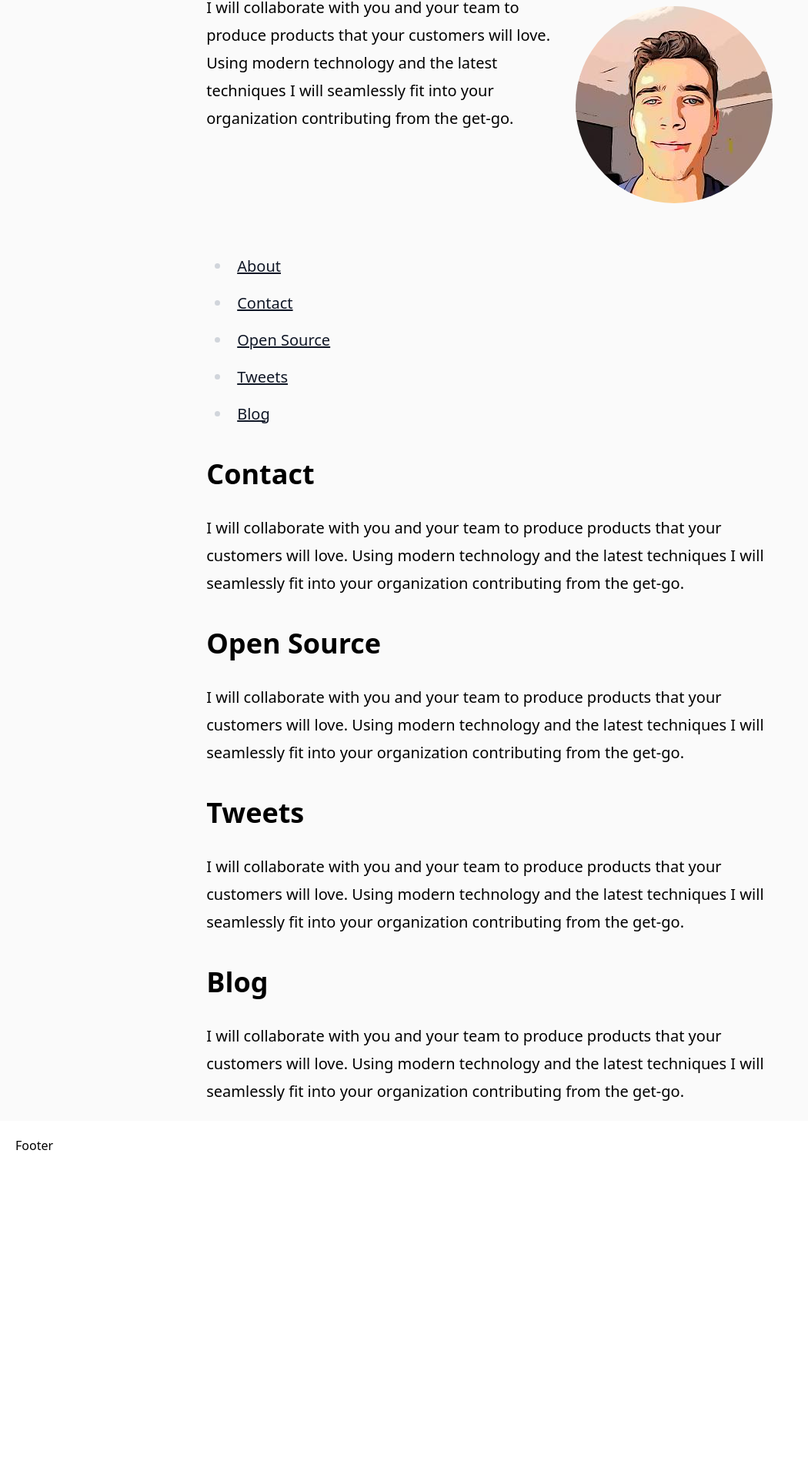
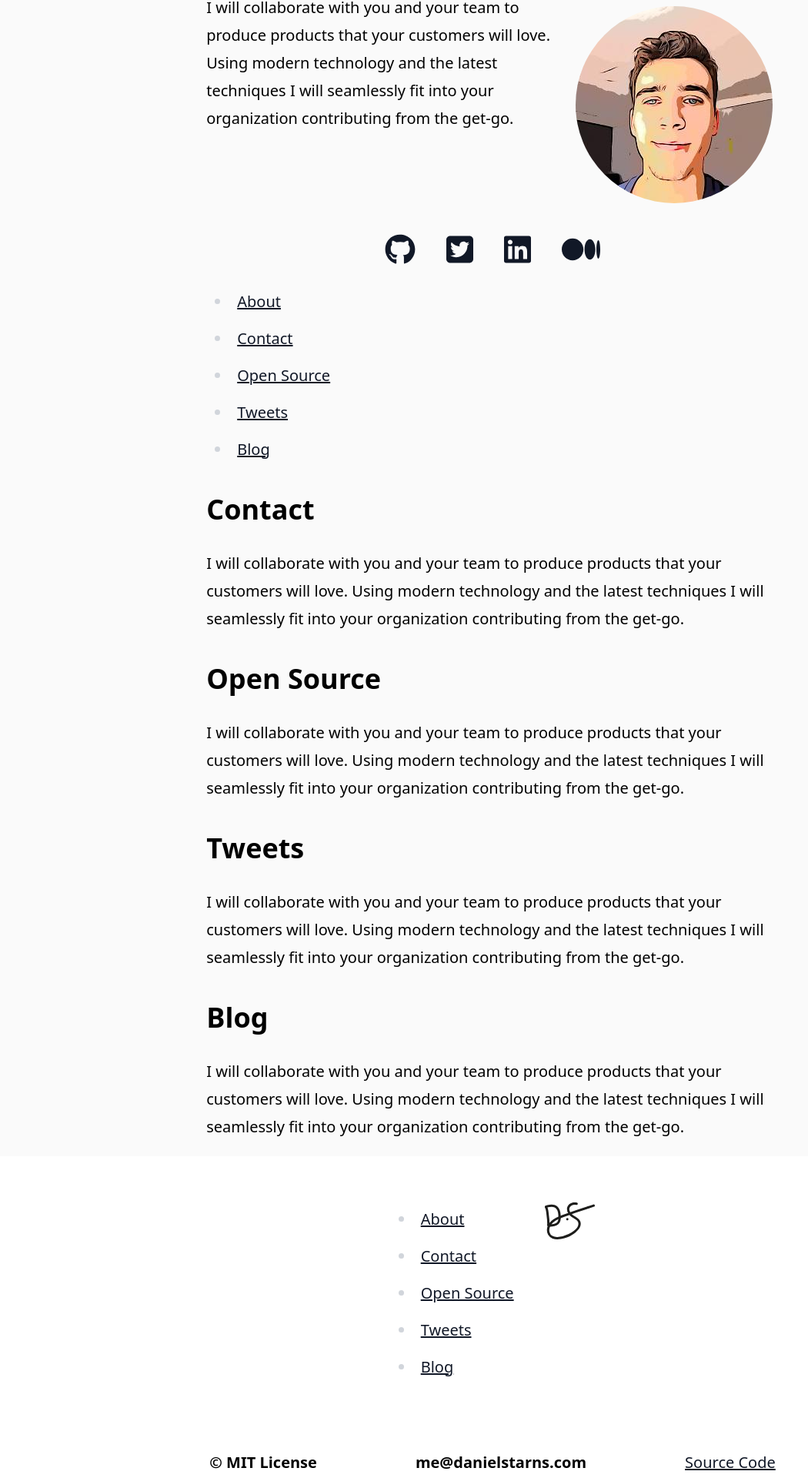
Before and after one commit to danstarns/website, a React app in the folder client/: page / in a window 1280 px wide. Shown: the part 364-2284 px from the top of the page at 77% size, without its empty margins (0-1050 px from the left). Before the commit the page ends 1884 px from the top, so only its background shows below. Built offline with nearby package versions, Linux system fonts and the light colour scheme.

Commit message:
feat: add socials and footer

```diff
--- a/client/package.json
+++ b/client/package.json
@@ -17,6 +17,10 @@
   },
   "homepage": "https://github.com/danstarns/website#readme",
   "dependencies": {
+    "@fortawesome/fontawesome-svg-core": "^1.3.0",
+    "@fortawesome/free-brands-svg-icons": "^6.0.0",
+    "@fortawesome/free-solid-svg-icons": "^6.0.0",
+    "@fortawesome/react-fontawesome": "^0.1.17",
     "react": "17.0.2",
     "react-dom": "17.0.2",
     "styled-components": "^5.3.3"
--- a/client/src/components/About.tsx
+++ b/client/src/components/About.tsx
@@ -1,6 +1,8 @@
 import { Section } from "./Section";
 // @ts-ignore
 import Avatar from "../img/avatar.jpg";
+import { Socials } from "./Socials";
+import { SiteMap } from "./Sitemap";
 
 export function About() {
   return (
@@ -20,26 +22,11 @@ export function About() {
           alt="Profile image"
         />
       </div>
-      <div>
-        <nav>
-          <ul>
-            <li>
-              <a href="#about">About</a>
-            </li>
-            <li>
-              <a href="#contact">Contact</a>
-            </li>
-            <li>
-              <a href="#open-source">Open Source</a>
-            </li>
-            <li>
-              <a href="#tweets">Tweets</a>
-            </li>
-            <li>
-              <a href="#blog">Blog</a>
-            </li>
-          </ul>
-        </nav>
+      <div className="flex justify-center align-center">
+        <Socials></Socials>
+      </div>
+      <div className="mt-5 sm:mt-0">
+        <SiteMap></SiteMap>
       </div>
     </Section>
   );
--- a/client/src/components/Footer.tsx
+++ b/client/src/components/Footer.tsx
@@ -1,7 +1,28 @@
+import React from "react";
+import { SiteMap } from "./Sitemap";
+// @ts-ignore
+import Sig from "../img/sig.svg";
+
 export function Footer() {
   return (
-    <footer className="w-full bg-white p-5 flex justify-start">
-      <h3>Footer</h3>
+    <footer className="w-full bg-white p-5">
+      <article className="prose lg:prose-xl mx-auto">
+        <div className="flex flex-row align-center justify-center">
+          <div className="mt-5">
+            <SiteMap></SiteMap>
+          </div>
+          <img src={Sig} alt="d.s" className="h-8 sm:h-12 mt-20 ml-10" />
+        </div>
+        <div className="mt-10 flex-column sm:flex justify-between align-center">
+          <p className="font-bold text-center m-1">
+            <span dangerouslySetInnerHTML={{ __html: "&copy;" }} /> MIT License
+          </p>
+          <p className="font-bold text-center m-1">me@danielstarns.com</p>
+          <p className="font-bold  text-center m-1">
+            <a href="https://github.com/danstarns/website">Source Code</a>
+          </p>
+        </div>
+      </article>
     </footer>
   );
 }
--- /dev/null
+++ b/client/src/components/Sitemap.tsx
@@ -0,0 +1,23 @@
+export function SiteMap() {
+  return (
+    <nav>
+      <ul>
+        <li>
+          <a href="#about">About</a>
+        </li>
+        <li>
+          <a href="#contact">Contact</a>
+        </li>
+        <li>
+          <a href="#open-source">Open Source</a>
+        </li>
+        <li>
+          <a href="#tweets">Tweets</a>
+        </li>
+        <li>
+          <a href="#blog">Blog</a>
+        </li>
+      </ul>
+    </nav>
+  );
+}
--- /dev/null
+++ b/client/src/components/Socials.tsx
@@ -0,0 +1,37 @@
+import { FontAwesomeIcon } from "@fortawesome/react-fontawesome";
+import { faGithub, faLinkedin, faTwitterSquare, faMedium } from "../icons";
+
+export function Socials() {
+  return (
+    <div className="flex-row justify-between">
+      <a className="m-5" href="https://github.com/danstarns">
+        <FontAwesomeIcon
+          className="hover:text-purple-500"
+          icon={faGithub}
+          size="2x"
+        />
+      </a>
+      <a className="m-5" href="https://twitter.com/dan_starns">
+        <FontAwesomeIcon
+          className="hover:text-blue-500"
+          icon={faTwitterSquare}
+          size="2x"
+        />
+      </a>
+      <a className="m-5" href="https://www.linkedin.com/in/danielstarns/">
+        <FontAwesomeIcon
+          className="hover:text-blue-500"
+          icon={faLinkedin}
+          size="2x"
+        />
+      </a>
+      <a className="m-5" href="https://medium.com/@danstarns">
+        <FontAwesomeIcon
+          className="hover:text-green-500"
+          icon={faMedium}
+          size="2x"
+        />
+      </a>
+    </div>
+  );
+}
--- /dev/null
+++ b/client/src/icons.ts
@@ -0,0 +1,12 @@
+import { library } from "@fortawesome/fontawesome-svg-core";
+import {
+  fab,
+  faTwitterSquare,
+  faLinkedin,
+  faGithub,
+  faMedium,
+} from "@fortawesome/free-brands-svg-icons";
+
+library.add(fab, faTwitterSquare, faLinkedin, faGithub, faMedium);
+
+export { fab, faTwitterSquare, faLinkedin, faGithub, faMedium };
```
Also changed, not shown: 1 other file (tests, documents, lock files or other folders).
